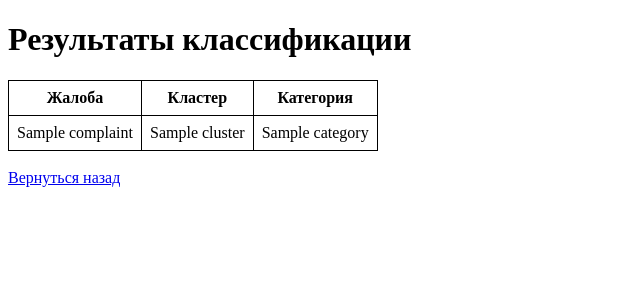
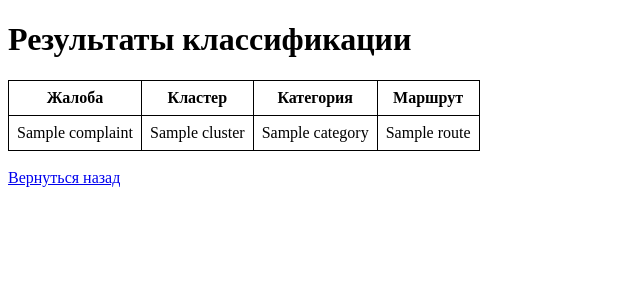
Before and after one commit to Danny1795/complaint_classification, a FastAPI app: template templates/results.html in a window 1280 px wide. Shown: the top 300 px of the page, without its empty margins (0-640 px from the left). Run offline with FastAPI, Linux system fonts and the light colour scheme; the template is opened without the code that fills it: most values are stand-ins (such as "Sample title", 1, 10 or a date in 2020).

Commit message:
output rout

```diff
--- a/main.py
+++ b/main.py
@@ -1,5 +1,6 @@
 import io
 import time
+import re
 import pandas as pd
 from fastapi import FastAPI, File, UploadFile, Request
 from fastapi.responses import HTMLResponse
@@ -30,6 +31,24 @@ categories = {
     6: "Прочие жалобы"
 }
 
+def extract_route_number(text: str) -> str:
+    """
+    Извлекает номер маршрута из текста жалобы по шаблонам:
+      - 'м/а' или 'а/м', за которыми следует число,
+      - символ '№' и число,
+      - число, за которым следует слово 'маршрут'
+    """
+    patterns = [
+        r'(?:м/а|а/м)\s*(\d+)',
+        r'№\s*(\d+)',
+        r'(\d+)\s*маршрут'
+    ]
+    for pattern in patterns:
+        match = re.search(pattern, text, flags=re.IGNORECASE)
+        if match:
+            return match.group(1)
+    return None
+
 def classify_complaints_batch(complaints, batch_size=32):
     predictions = []
     start_time = time.perf_counter()
@@ -47,7 +66,7 @@ def classify_complaints_batch(complaints, batch_size=32):
             outputs = model(**inputs)
         batch_preds = torch.argmax(outputs.logits, dim=1).tolist()
         predictions.extend(batch_preds)
-    elapsed_time = time.perf_counter() - start_time  # Вычисляем затраченное время
+    elapsed_time = time.perf_counter() - start_time
     print(f"Классификация {len(complaints)} жалоб заняла {elapsed_time:.4f} секунд")
     return predictions
 
@@ -67,15 +86,16 @@ async def process_file(request: Request, file: UploadFile = File(...)):
         return templates.TemplateResponse("index.html", {"request": request, "error": "В файле отсутствует колонка 'Описание'."})
 
     complaints = [str(row["Описание"]) for idx, row in data.iterrows() if pd.notna(row["Описание"])]
-
     predictions = classify_complaints_batch(complaints, batch_size=32)
 
     results = []
     for complaint, cluster in zip(complaints, predictions):
+        route = extract_route_number(complaint)
         results.append({
             "complaint": complaint,
             "cluster": cluster,
-            "category": categories.get(cluster, "Неизвестная категория")
+            "category": categories.get(cluster, "Неизвестная категория"),
+            "route": route if route else "Не найден"
         })
 
     return templates.TemplateResponse("results.html", {"request": request, "results": results})
--- a/templates/results.html
+++ b/templates/results.html
@@ -21,6 +21,7 @@
                 <th>Жалоба</th>
                 <th>Кластер</th>
                 <th>Категория</th>
+                <th>Маршрут</th>
             </tr>
         </thead>
         <tbody>
@@ -29,6 +30,7 @@
                 <td>{{ item.complaint }}</td>
                 <td>{{ item.cluster }}</td>
                 <td>{{ item.category }}</td>
+                <td>{{ item.route }}</td>
             </tr>
             {% endfor %}
         </tbody>
```
